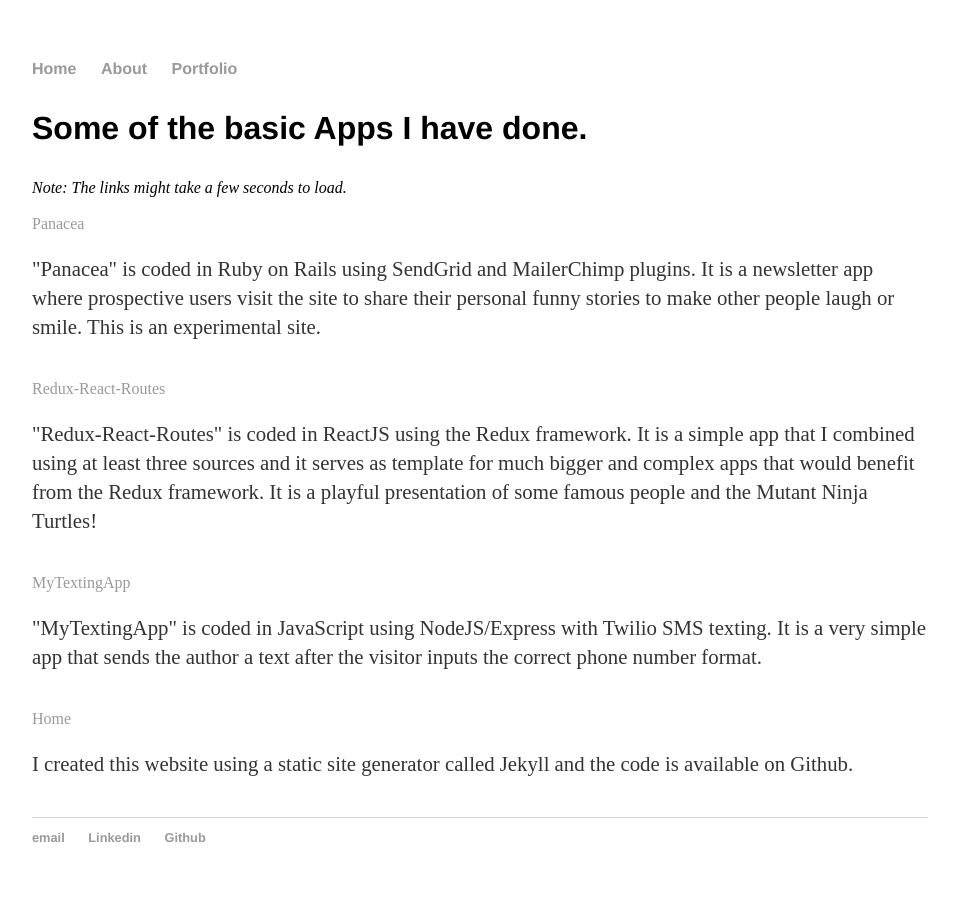
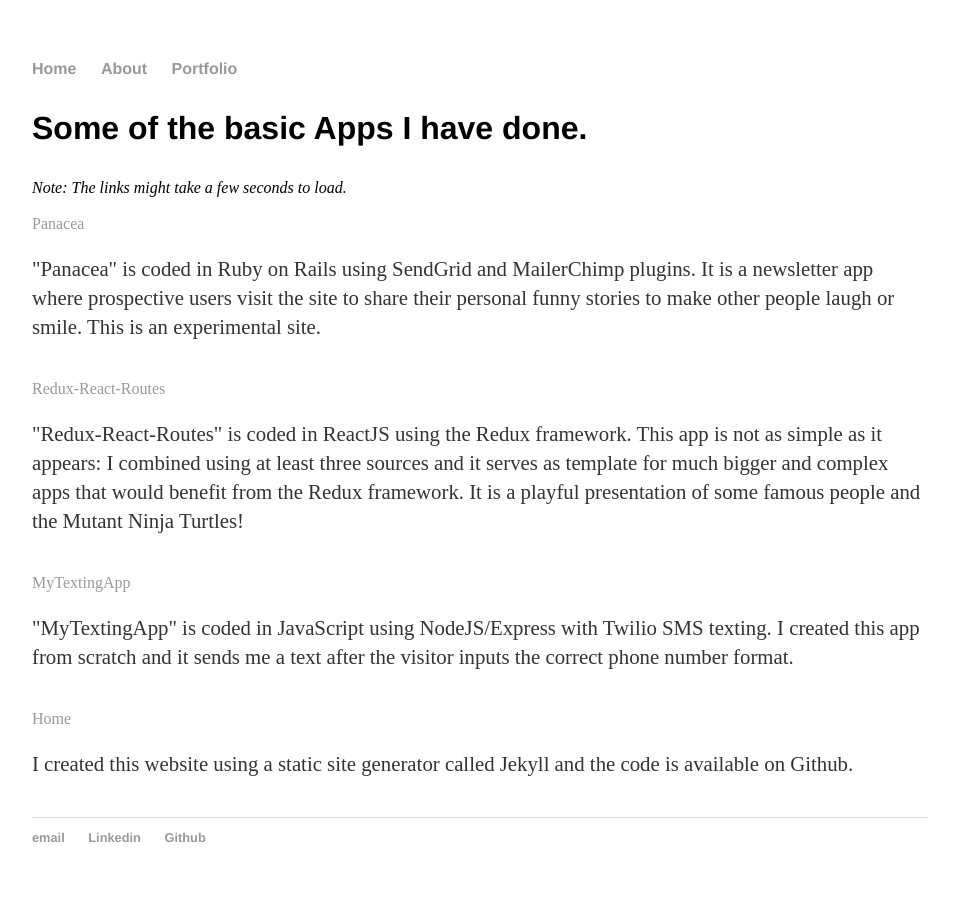
Before and after one commit to r8dkay/r8dkay.github.io, a Jekyll site: the page built from portfolio/index.html, in a window 1280 px wide. Shown: the whole page, without its empty margins (160-1117 px from the left). Built offline with Jekyll 4.4.1, drawn with Linux system fonts in a browser that asks for light colours.

Commit message:
Update index.html

```diff
--- a/portfolio/index.html
+++ b/portfolio/index.html
@@ -12,11 +12,11 @@
 
          <a href="">Redux-React-Routes</a>
 
-         <p>"Redux-React-Routes" is coded in ReactJS using the Redux framework.  It is a simple app that I combined using at least three sources and it serves as template for much bigger and complex apps that would benefit from the Redux framework.  It is a playful presentation of some famous people and the Mutant Ninja Turtles!</p><br/>
+         <p>"Redux-React-Routes" is coded in ReactJS using the Redux framework.  This app is not as simple as it appears:  I combined using at least three sources and it serves as template for much bigger and complex apps that would benefit from the Redux framework.  It is a playful presentation of some famous people and the Mutant Ninja Turtles!</p><br/>
 
 	     <a href="https://mytextingapp.herokuapp.com/" target="_blank">MyTextingApp</a>
 
-	     <p>"MyTextingApp" is coded in JavaScript using NodeJS/Express with Twilio SMS texting.  It is a very simple app that sends the author a text after the visitor inputs the correct phone number format.</p><br/>
+	     <p>"MyTextingApp" is coded in JavaScript using NodeJS/Express with Twilio SMS texting.  I created this app from scratch and it sends me a text after the visitor inputs the correct phone number format.</p><br/>
 
 	     <a href="/">Home</a>
 
```
